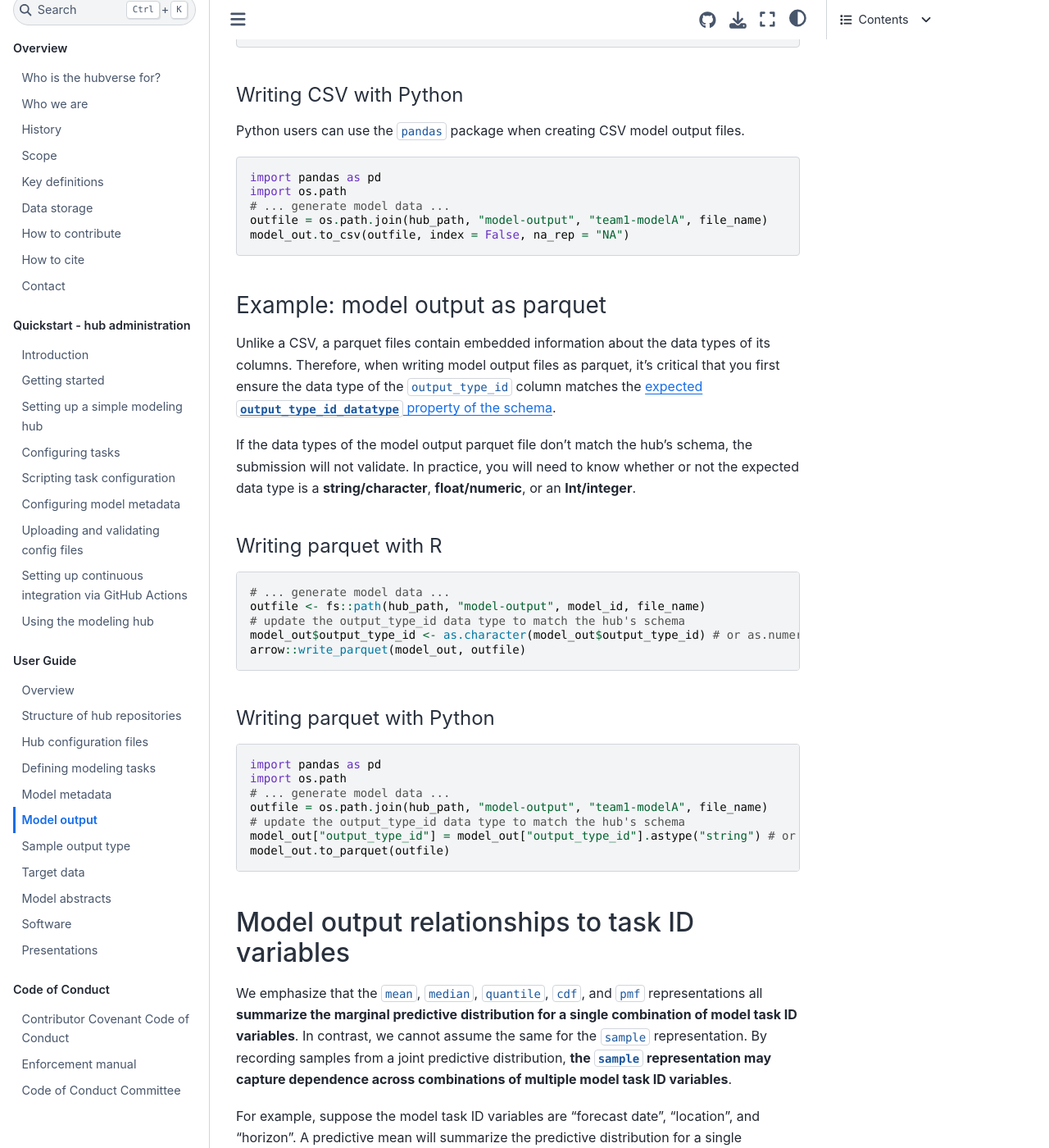
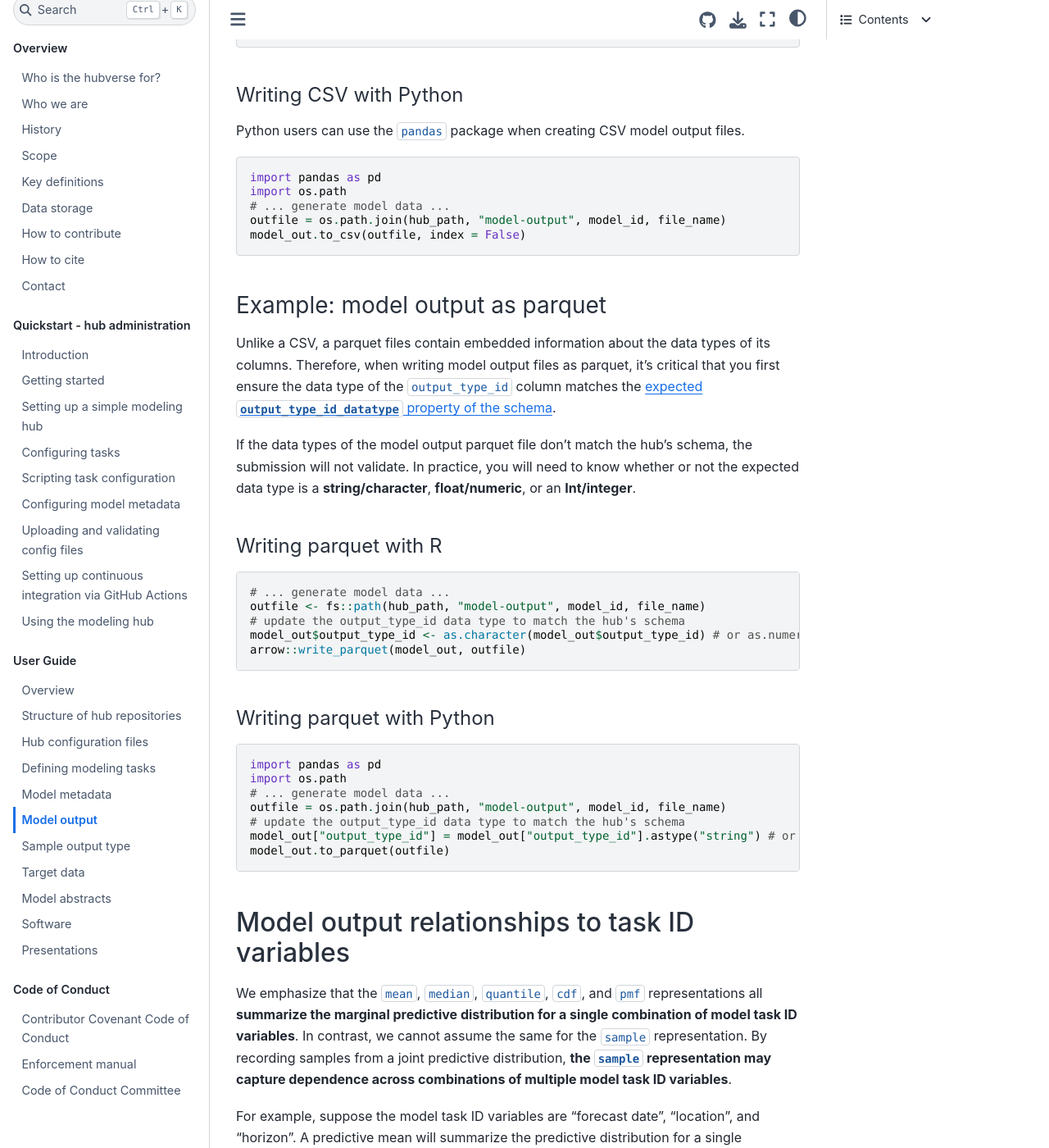
Before and after one commit to hubverse-org/hubDocs, a Sphinx documentation site: the page built from docs/source/user-guide/model-output.md, in a window 1280 px wide and 1400 px high, scrolled down 6963 px. Shown: the whole window at 82% size. Built offline with Sphinx 7.4.7 and the Sphinx Book theme 1.1.4, drawn with Linux system fonts in a browser that asks for light colours; comment, search, counter and statistics services are not loaded.

Commit message:
make model_id consistent

````diff
--- a/docs/source/user-guide/model-output.md
+++ b/docs/source/user-guide/model-output.md
@@ -251,8 +251,8 @@ Python users can use the `pandas` package when creating CSV model output files.
 import pandas as pd
 import os.path
 # ... generate model data ...
-outfile = os.path.join(hub_path, "model-output", "team1-modelA", file_name)
-model_out.to_csv(outfile, index = False, na_rep = "NA")
+outfile = os.path.join(hub_path, "model-output", model_id, file_name)
+model_out.to_csv(outfile, index = False)
 ```
 
 (example-parquet)=
@@ -285,7 +285,7 @@ arrow::write_parquet(model_out, outfile)
 import pandas as pd
 import os.path
 # ... generate model data ...
-outfile = os.path.join(hub_path, "model-output", "team1-modelA", file_name)
+outfile = os.path.join(hub_path, "model-output", model_id, file_name)
 # update the output_type_id data type to match the hub's schema
 model_out["output_type_id"] = model_out["output_type_id"].astype("string") # or "float", or "Int64"
 model_out.to_parquet(outfile)
````
